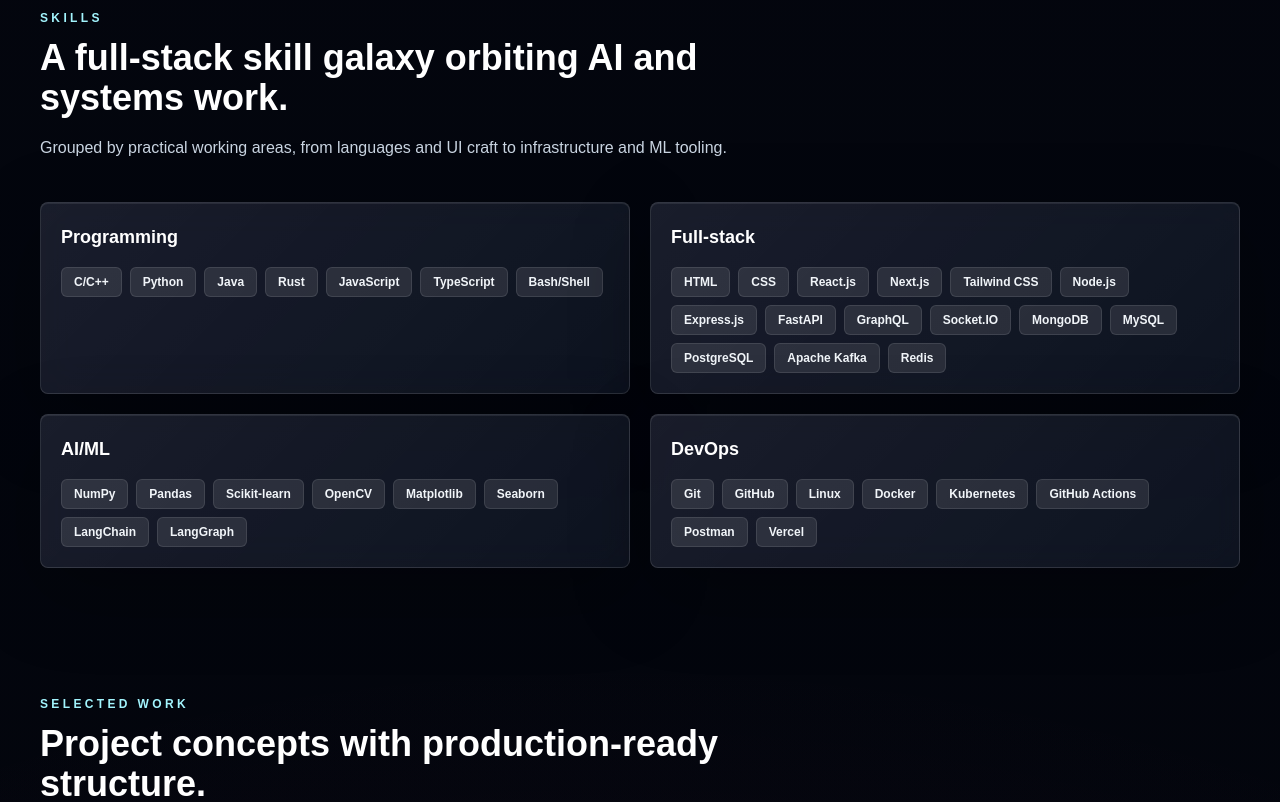
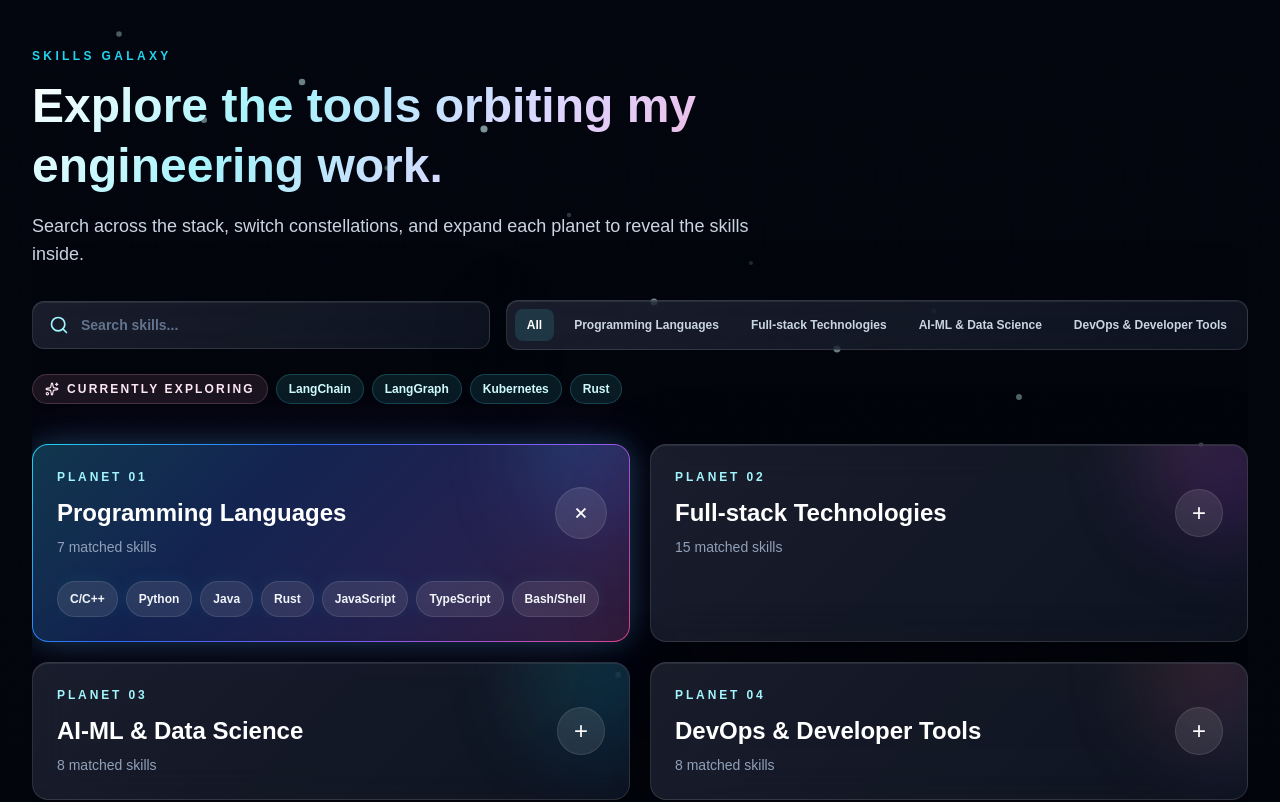
Before and after one commit to Suvanwita/Portfolio, a Next.js app in the folder Portfolio/: page / in a window 1280 px wide. Shown: the part 3340-4142 px from the top of the page. Built offline with nearby package versions, Linux system fonts and the light colour scheme.

Commit message:
skills galaxy

```diff
--- a/Portfolio/app/page.tsx
+++ b/Portfolio/app/page.tsx
@@ -10,7 +10,7 @@
 import { HeroSection } from "@/components/sections/HeroSection";
 import { OpenSourceSection } from "@/components/sections/open-source-section";
 import { ProjectsSection } from "@/components/sections/projects-section";
-import { SkillsGalaxy } from "@/components/sections/skills-galaxy";
+import { SkillsGalaxy } from "@/components/sections/SkillsGalaxy";
 
 export default function Home() {
   return (
--- /dev/null
+++ b/Portfolio/components/sections/SkillsGalaxy.tsx
@@ -0,0 +1,206 @@
+"use client";
+
+import { AnimatePresence, motion } from "framer-motion";
+import { Search, Sparkles } from "lucide-react";
+import { useMemo, useState } from "react";
+import { SectionHeading } from "@/components/ui/SectionHeading";
+import { cn } from "@/lib/utils";
+import { portfolio } from "@/data/portfolio";
+
+const categoryLabels: Record<string, string> = {
+  Programming: "Programming Languages",
+  "Full-stack": "Full-stack Technologies",
+  "AI/ML": "AI-ML & Data Science",
+  DevOps: "DevOps & Developer Tools",
+};
+
+const planetStyles = [
+  "from-cyan-300/24 via-blue-500/14 to-violet-500/24",
+  "from-pink-300/24 via-fuchsia-500/14 to-violet-500/24",
+  "from-emerald-300/20 via-cyan-500/14 to-blue-500/22",
+  "from-amber-300/18 via-pink-500/12 to-cyan-500/20",
+];
+
+const currentlyExploring = ["LangChain", "LangGraph", "Kubernetes", "Rust"];
+
+function SkillChip({ skill }: { skill: string }) {
+  return (
+    <motion.span
+      className="inline-flex min-h-9 cursor-default items-center rounded-full border border-white/10 bg-white/10 px-3 py-1.5 text-xs font-bold text-slate-100 shadow-[0_0_18px_rgba(34,211,238,0.08)] backdrop-blur"
+      whileHover={{ scale: 1.08, y: -4, rotate: -1 }}
+      transition={{ type: "spring", stiffness: 420, damping: 18 }}
+    >
+      {skill}
+    </motion.span>
+  );
+}
+
+export function SkillsGalaxy() {
+  const [activeCategory, setActiveCategory] = useState("All");
+  const [expandedCategory, setExpandedCategory] = useState(portfolio.skills[0]?.category ?? "");
+  const [query, setQuery] = useState("");
+
+  const filteredGroups = useMemo(() => {
+    const normalizedQuery = query.trim().toLowerCase();
+
+    return portfolio.skills
+      .filter((group) => activeCategory === "All" || group.category === activeCategory)
+      .map((group) => ({
+        ...group,
+        items: group.items.filter((skill) => skill.toLowerCase().includes(normalizedQuery)),
+      }))
+      .filter((group) => group.items.length > 0 || !normalizedQuery);
+  }, [activeCategory, query]);
+
+  const tabs = ["All", ...portfolio.skills.map((group) => group.category)];
+
+  return (
+    <section id="skills" className="section-padding container-custom relative overflow-hidden">
+      <div className="pointer-events-none absolute inset-0" aria-hidden="true">
+        {Array.from({ length: 24 }).map((_, index) => (
+          <motion.span
+            key={index}
+            className="absolute h-1 w-1 rounded-full bg-cyan-100/60"
+            style={{
+              left: `${(index * 37) % 100}%`,
+              top: `${(index * 19) % 100}%`,
+            }}
+            animate={{ opacity: [0.25, 1, 0.25], scale: [1, 1.8, 1] }}
+            transition={{ duration: 2.4 + (index % 5) * 0.4, repeat: Infinity, delay: index * 0.08 }}
+          />
+        ))}
+      </div>
+
+      <motion.div
+        initial={{ opacity: 0, y: 24 }}
+        whileInView={{ opacity: 1, y: 0 }}
+        viewport={{ once: true, margin: "-100px" }}
+        transition={{ duration: 0.65, ease: [0.22, 1, 0.36, 1] }}
+      >
+        <SectionHeading
+          eyebrow="Skills Galaxy"
+          title="Explore the tools orbiting my engineering work."
+          description="Search across the stack, switch constellations, and expand each planet to reveal the skills inside."
+        />
+      </motion.div>
+
+      <div className="relative mt-8 grid gap-4 lg:grid-cols-[1fr_auto] lg:items-center">
+        <label className="glass-card flex min-h-12 items-center gap-3 rounded-xl px-4">
+          <Search className="h-5 w-5 shrink-0 text-cyan-200" aria-hidden="true" />
+          <span className="sr-only">Search skills</span>
+          <input
+            value={query}
+            onChange={(event) => setQuery(event.target.value)}
+            placeholder="Search skills..."
+            className="w-full bg-transparent text-sm font-semibold text-white outline-none placeholder:text-slate-500"
+          />
+        </label>
+
+        <div className="glass-card flex flex-wrap gap-2 rounded-xl p-2">
+          {tabs.map((tab) => {
+            const isActive = activeCategory === tab;
+            const label = tab === "All" ? "All" : categoryLabels[tab] ?? tab;
+
+            return (
+              <button
+                key={tab}
+                type="button"
+                onClick={() => setActiveCategory(tab)}
+                className={cn(
+                  "relative rounded-lg px-3 py-2 text-xs font-bold text-slate-300 transition hover:text-white",
+                  isActive && "text-white",
+                )}
+              >
+                {isActive ? (
+                  <motion.span
+                    layoutId="active-skill-tab"
+                    className="absolute inset-0 rounded-lg bg-cyan-300/12"
+                    transition={{ type: "spring", stiffness: 360, damping: 32 }}
+                  />
+                ) : null}
+                <span className="relative">{label}</span>
+              </button>
+            );
+          })}
+        </div>
+      </div>
+
+      <div className="relative mt-6 flex flex-wrap gap-2">
+        <span className="inline-flex items-center gap-2 rounded-full border border-pink-300/20 bg-pink-300/10 px-3 py-1.5 text-xs font-black uppercase tracking-[0.18em] text-pink-100">
+          <Sparkles className="h-3.5 w-3.5" aria-hidden="true" />
+          Currently exploring
+        </span>
+        {currentlyExploring.map((skill) => (
+          <span key={skill} className="rounded-full border border-cyan-300/20 bg-cyan-300/10 px-3 py-1.5 text-xs font-bold text-cyan-100">
+            {skill}
+          </span>
+        ))}
+      </div>
+
+      <div className="relative mt-10 grid gap-5 lg:grid-cols-2">
+        {filteredGroups.map((group, index) => {
+          const isExpanded = expandedCategory === group.category;
+
+          return (
+            <motion.article
+              key={group.category}
+              className={cn(
+                "glass-card relative overflow-hidden rounded-2xl p-5 sm:p-6",
+                isExpanded && "neon-border",
+              )}
+              initial={{ opacity: 0, y: 24 }}
+              whileInView={{ opacity: 1, y: 0 }}
+              viewport={{ once: true, margin: "-100px" }}
+              transition={{ duration: 0.55, delay: index * 0.06, ease: [0.22, 1, 0.36, 1] }}
+              whileHover={{ y: -5 }}
+            >
+              <button
+                type="button"
+                onClick={() => setExpandedCategory(isExpanded ? "" : group.category)}
+                className="block w-full text-left"
+                aria-expanded={isExpanded}
+              >
+                <div className={cn("absolute -right-14 -top-16 h-40 w-40 rounded-full bg-gradient-to-br blur-2xl", planetStyles[index % planetStyles.length])} />
+                <div className="relative flex items-center justify-between gap-4">
+                  <div>
+                    <p className="text-xs font-bold uppercase tracking-[0.24em] text-cyan-200">
+                      Planet {String(index + 1).padStart(2, "0")}
+                    </p>
+                    <h3 className="mt-3 text-2xl font-black text-white">
+                      {categoryLabels[group.category] ?? group.category}
+                    </h3>
+                    <p className="mt-2 text-sm text-slate-400">{group.items.length} matched skills</p>
+                  </div>
+                  <motion.div
+                    animate={{ rotate: isExpanded ? 45 : 0, scale: isExpanded ? 1.08 : 1 }}
+                    className="flex h-12 w-12 shrink-0 items-center justify-center rounded-full border border-white/10 bg-white/10 text-2xl font-light text-white"
+                  >
+                    +
+                  </motion.div>
+                </div>
+              </button>
+
+              <AnimatePresence initial={false}>
+                {isExpanded ? (
+                  <motion.div
+                    initial={{ opacity: 0, height: 0 }}
+                    animate={{ opacity: 1, height: "auto" }}
+                    exit={{ opacity: 0, height: 0 }}
+                    transition={{ duration: 0.28, ease: "easeOut" }}
+                    className="relative overflow-hidden"
+                  >
+                    <div className="mt-6 flex flex-wrap gap-2">
+                      {group.items.map((skill) => (
+                        <SkillChip key={skill} skill={skill} />
+                      ))}
+                    </div>
+                  </motion.div>
+                ) : null}
+              </AnimatePresence>
+            </motion.article>
+          );
+        })}
+      </div>
+    </section>
+  );
+}
```
